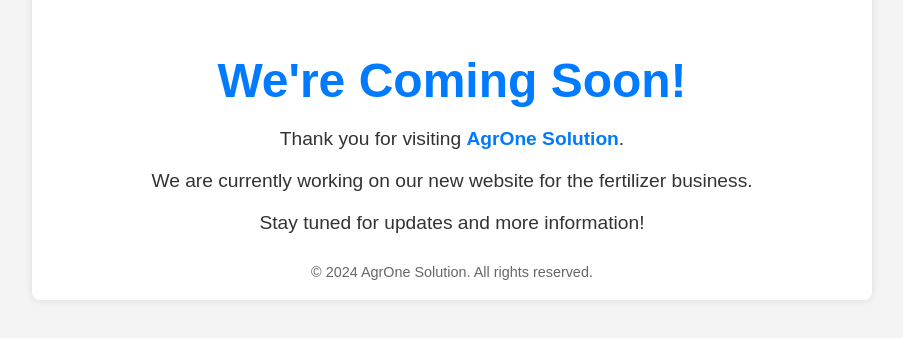
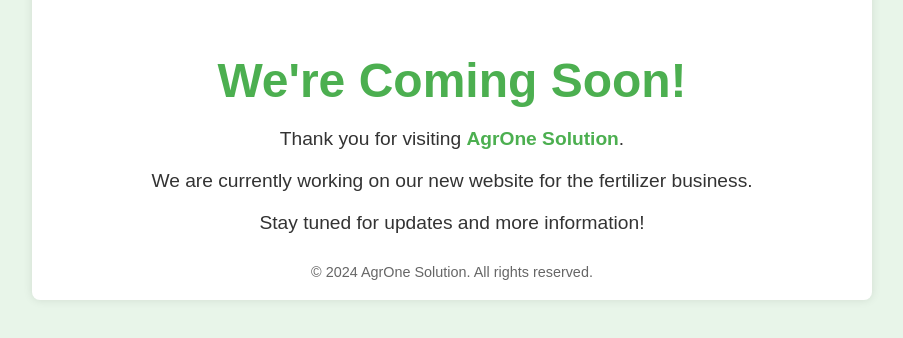
Before and after one commit to agrionesolution/agrione, a plain HTML site: page index.html in a window 1280 px wide. Shown: the part 356-694 px from the top of the page, without its empty margins (188-1091 px from the left). Drawn offline with Linux system fonts and the light colour scheme.

Commit message:
Update index.html

```diff
--- a/index.html
+++ b/index.html
@@ -7,7 +7,7 @@
     <style>
         body {
             font-family: Arial, sans-serif;
-            background-color: #f4f4f4;
+            background-color: #e8f5e9; /* Light green background */
             color: #333;
             text-align: center;
             margin: 0;
@@ -17,7 +17,7 @@
             max-width: 800px;
             margin: 100px auto;
             padding: 20px;
-            background-color: #fff;
+            background-color: #ffffff; /* White background for the container */
             border-radius: 8px;
             box-shadow: 0 0 10px rgba(0, 0, 0, 0.1);
         }
@@ -27,7 +27,7 @@
         }
         h1 {
             font-size: 3em;
-            color: #007BFF;
+            color: #4CAF50; /* AgrOne's green */
             margin-bottom: 20px;
         }
         p {
@@ -36,7 +36,7 @@
         }
         .company-name {
             font-weight: bold;
-            color: #007BFF;
+            color: #4CAF50; /* AgrOne's green */
         }
         .footer {
             margin-top: 30px;
```
